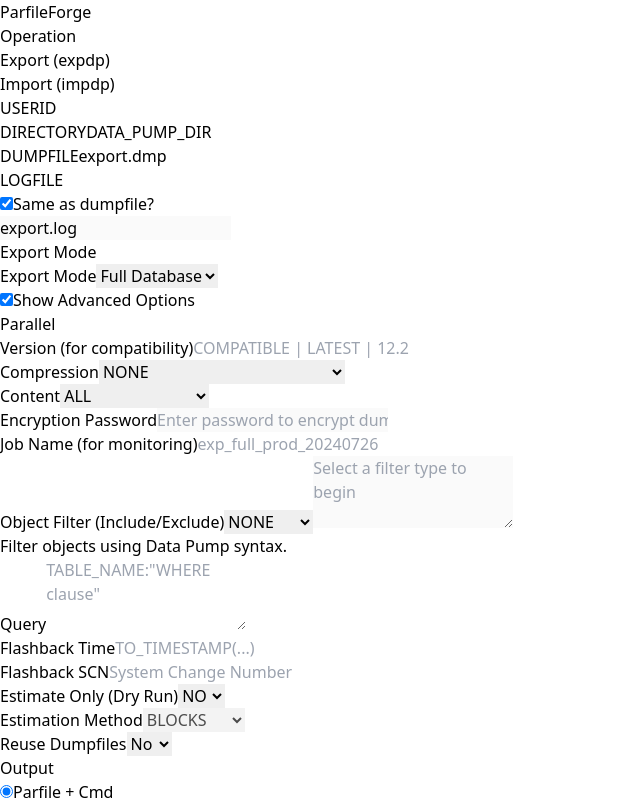
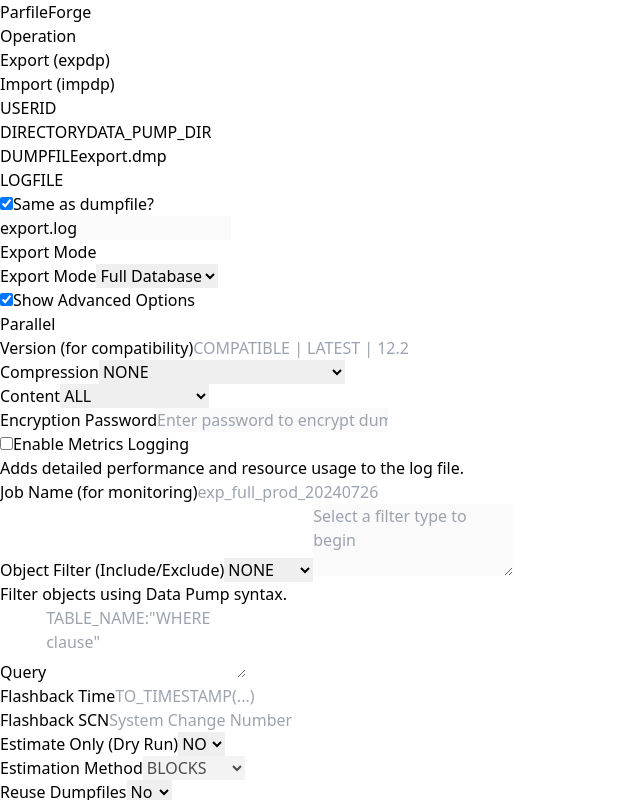
Before and after one commit to rajatchauhannn/paradigm, a React (Vite) app: page / in a window 1280 px wide. Both pictures are taken after a click on the checkbox "Show Advanced Options". Shown: the top 800 px of the page, without its empty margins (0-640 px from the left). Built offline with nearby package versions, Linux system fonts and the light colour scheme.

Commit message:
feat : METRICS parameter added

```diff
--- a/src/components/AdvancedOptions.tsx
+++ b/src/components/AdvancedOptions.tsx
@@ -205,6 +205,31 @@
               </>
             )}
 
+             <div className="md:col-span-2">
+              <div className="flex items-center">
+                <input
+                  id="metrics"
+                  type="checkbox"
+                  className="h-4 w-4 text-blue-600 border-gray-300 rounded"
+                  checked={!!config.metrics}
+                  onChange={(e) =>
+                    setConfig((c) => ({
+                      ...c,
+                      metrics: e.target.checked,
+                    }))
+                  }
+                />
+                <label
+                  htmlFor="metrics"
+                  className="ml-2 block text-sm font-medium text-gray-700"
+                >
+                  Enable Metrics Logging
+                </label>
+              </div>
+              <p className="mt-1 text-xs text-gray-500">
+                Adds detailed performance and resource usage to the log file.
+              </p>
+            </div>
             <div className="md:col-span-2">
               <label htmlFor="job_name" className={labelClasses}>
                 Job Name (for monitoring)
--- a/src/hooks/useParfileConfig.ts
+++ b/src/hooks/useParfileConfig.ts
@@ -27,6 +27,7 @@
   remap_tablespace: "",
   flashback_time: "",
   flashback_scn: "",
+  metrics: false,
   version: "",
   job_name: "",
   estimate_only: "NO",
@@ -104,6 +105,7 @@
         flashback_time,
         flashback_scn,
         version,
+        metrics,
         job_name,
         estimate_only,
         estimate,
@@ -131,6 +133,7 @@
         flashback_time,
         flashback_scn,
         version,
+        metrics,
         job_name,
         estimate_only,
         estimate,
--- a/src/types.ts
+++ b/src/types.ts
@@ -35,6 +35,7 @@
   // Advanced - general
   parallel?: number;
   version?: string;
+  metrics?: boolean;
   include?: string;
   exclude?: string;
   job_name?: string;
--- a/src/utils/parfileGenerator.ts
+++ b/src/utils/parfileGenerator.ts
@@ -9,6 +9,7 @@
     logfile,
     parallel,
     job_name,
+    metrics,
     version,
     include,
     exclude,
@@ -52,6 +53,7 @@
     );
   }
   if (job_name) params.push(`JOB_NAME=${job_name}`);
+  if (metrics) params.push(`METRICS=Y`);
   if (encryption_password) {
     params.push(`ENCRYPTION_PASSWORD=${encryption_password}`);
   }
```
